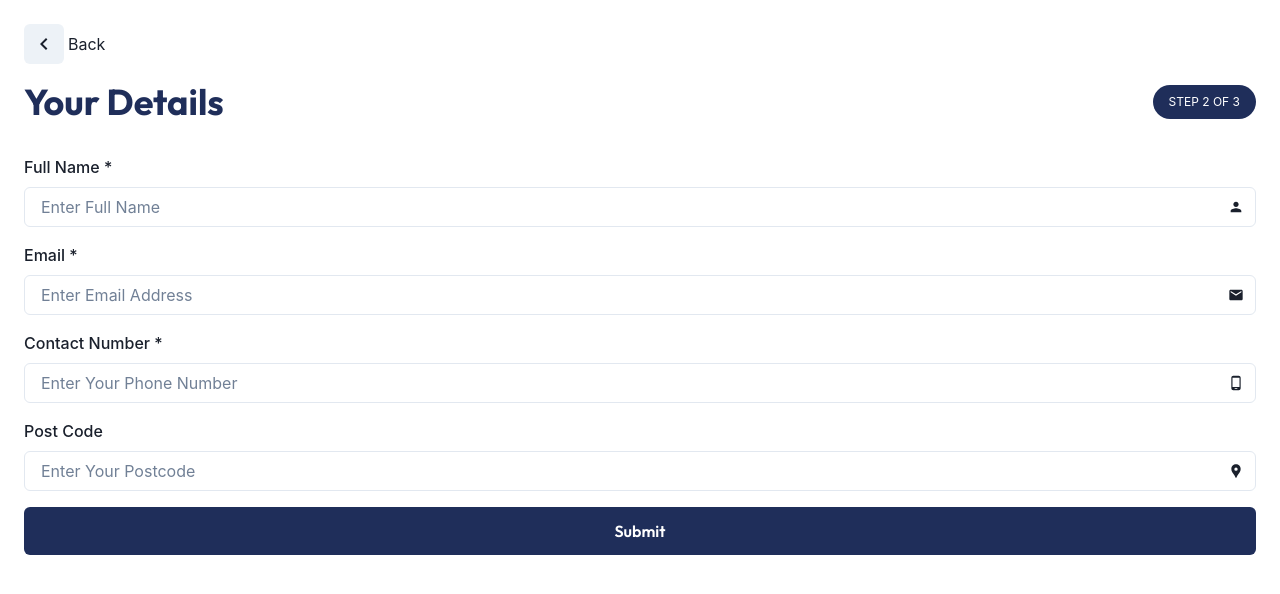
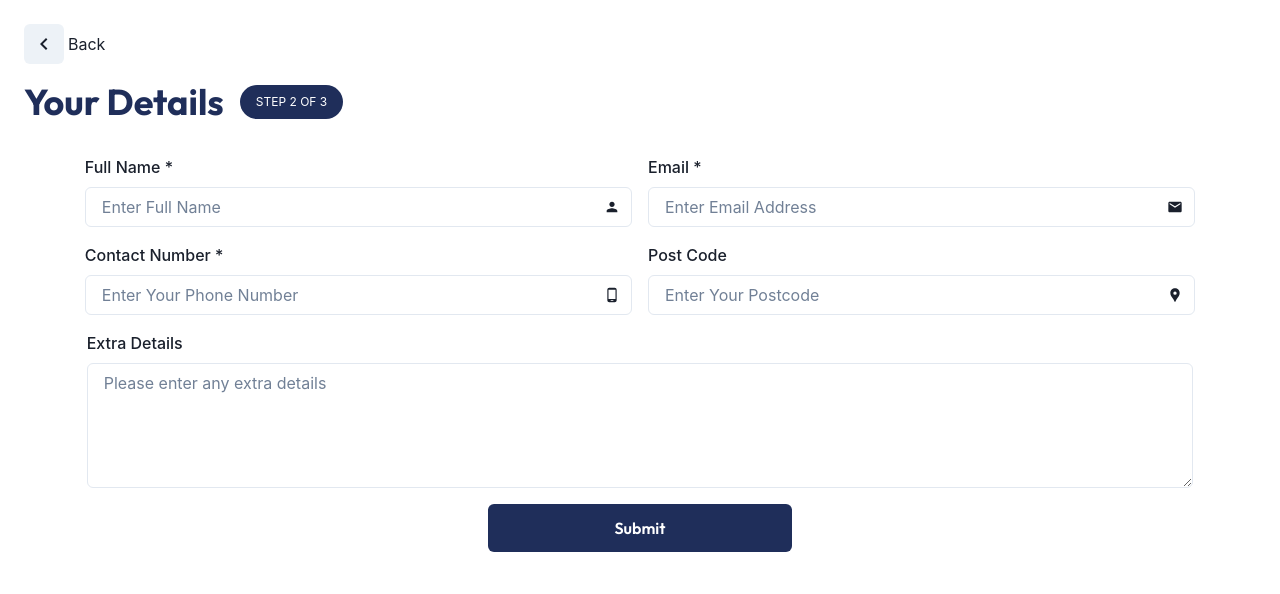
Before and after one commit to Sycta/FrontEnd, a Next.js app: page /myDetails in a window 1280 px wide. Shown: the top 594 px of the page. Built offline with nearby package versions, Linux system fonts and the light colour scheme; a web font is replaced by a local one.

Commit message:
Completed website, three more pages/navbar needed

```diff
--- a/src/pages/myDetails.tsx
+++ b/src/pages/myDetails.tsx
@@ -12,7 +12,7 @@ import {
   InputRightElement,
   Icon,
   IconButton,
-  Image,
+  Textarea
 } from "@chakra-ui/react";
 import { ChevronLeftIcon } from "@chakra-ui/icons";
 import { useRouter } from "next/router";
@@ -51,6 +51,7 @@ export default function MyDetails() {
   const [email, setEmail] = useState("");
   const [contactNumber, setContactNumber] = useState("");
   const [postCode, setPostCode] = useState("");
+  const [query, setQuery] = useState("");
 
   // Function to handle form submission
   const handleSubmit = (e: any) => {
@@ -60,6 +61,7 @@ export default function MyDetails() {
     console.log("Email:", email);
     console.log("Contact Number:", contactNumber);
     console.log("Post Code:", postCode);
+    console.log("Query:", query);
   };
 
   return (
@@ -90,7 +92,23 @@ export default function MyDetails() {
           />
           <Text>Back</Text>
         </Flex>
-        <Flex direction={"row"} justify={"space-between"} alignItems={"center"}>
+
+        <Flex
+            direction={"row"}
+            justify={{
+              base: "space-between",
+              sm: "space-between",
+              md: "flex-start",
+              lg: "flex-start",
+            }}
+            gap={{
+              base: 0,
+              sm: 0,
+              md: 4,
+              lg: 4,
+            }}
+            alignItems={"center"}
+          >
             <Heading
               color="#1f2e5a"
               fontFamily={"Outfit, sans serif"}
@@ -104,9 +122,16 @@ export default function MyDetails() {
               </Text>
             </Box>
           </Flex>
+
         <form onSubmit={handleSubmit}>
-          <Flex direction="column" gap={4} py={4}>
-            <FormControl>
+          <Flex
+            direction={{base: "column", sm: "column", md: "row", lg: "row"}}
+            gap={4}
+            py={4}
+            justify={"center"}
+            wrap={"wrap"}
+            px={2}>
+            <FormControl width={{base: "100%", sm: "100%", md: "45%", lg: "45%"}}>
               <FormLabel mb={2}>Full Name *</FormLabel>
               <InputGroup>
                 <Input
@@ -121,7 +146,7 @@ export default function MyDetails() {
               </InputGroup>
             </FormControl>
 
-            <FormControl>
+            <FormControl width={{base: "100%", sm: "100%", md: "45%", lg: "45%"}}>
               <FormLabel mb={2}>Email *</FormLabel>
               <InputGroup>
                 <Input
@@ -136,7 +161,7 @@ export default function MyDetails() {
               </InputGroup>
             </FormControl>
 
-            <FormControl>
+            <FormControl width={{base: "100%", sm: "100%", md: "45%", lg: "45%"}}>
               <FormLabel mb={2}>Contact Number *</FormLabel>
               <InputGroup>
                 <Input
@@ -151,7 +176,7 @@ export default function MyDetails() {
               </InputGroup>
             </FormControl>
 
-            <FormControl>
+            <FormControl width={{base: "100%", sm: "100%", md: "45%", lg: "45%"}}>
               <FormLabel mb={2}>Post Code</FormLabel>
               <InputGroup>
                 <Input
@@ -166,12 +191,26 @@ export default function MyDetails() {
               </InputGroup>
             </FormControl>
 
+
+            <FormControl width={{base: "100%", sm: "100%", md: "90%", lg: "91%"}}>
+              <FormLabel mb={2}>Extra Details</FormLabel>
+              <InputGroup>
+                <Textarea
+                  placeholder="Please enter any extra details"
+                  h={"125px"}
+                  value={query}
+                  onChange={(e) => setQuery(e.target.value)}
+                />
+              </InputGroup>
+            </FormControl>
+
             <Button
               fontFamily={"Outfit, sans serif"}
               type="submit"
               background={"#1f2e5a"}
               color={"white"}
               textAlign={"center"}
+              w={{base: "100%", sm: "100%", md: "25%", lg: "25%"}}
               p={6}
               onClick={() => {
                 router.push({
@@ -190,6 +229,7 @@ export default function MyDetails() {
               Submit
             </Button>
           </Flex>
+
         </form>
       </Flex>
     </Box>
```
Also changed, not shown: src/Components/ValuationPage/carImage.tsx (+1 -21 lines), src/pages/valuationConfirmation.tsx (+13 -4 lines), src/pages/valuationTwo.tsx (+19 -1 lines). Lines whose indentation alone changed are shown as unchanged.
